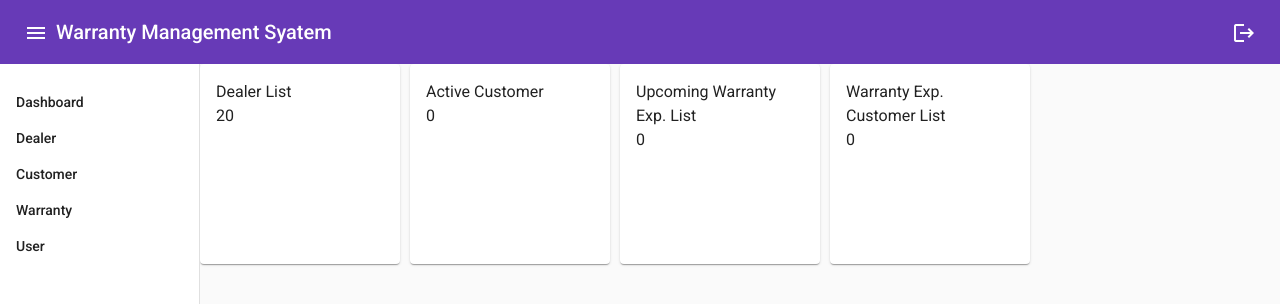
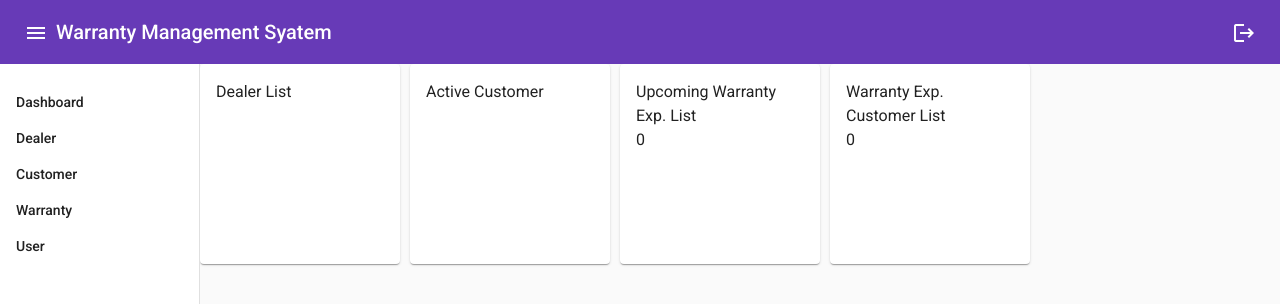
Before and after one commit to altafbaba/WarrantyManagement, an Angular app: page /Dashboard in a window 1280 px wide. Shown: the top 304 px of the page. Built offline with nearby package versions, Linux system fonts and the light colour scheme; no server answers.

Commit message:
chk point

```diff
--- /dev/null
+++ b/src/app/auth/dashboard/dashboard.service.ts
@@ -0,0 +1,16 @@
+import { HttpClient } from '@angular/common/http';
+import { Injectable } from '@angular/core';
+import { environment } from 'src/environments/environment';
+
+@Injectable({
+  providedIn: 'root',
+})
+export class DashboardService {
+  private baseUrl = environment.serverUrl;
+
+  constructor(private _http: HttpClient) {}
+
+  getDashboard() {
+    return this._http.get(`${this.baseUrl}/dashboard`);
+  }
+}
--- /dev/null
+++ b/src/app/core/DTO/DTO.types.ts
@@ -0,0 +1,4 @@
+export interface IDTO {
+  isError: boolean;
+  data: any;
+}
--- a/src/app/dashboard/dashboard.component.html
+++ b/src/app/dashboard/dashboard.component.html
@@ -1,6 +1,12 @@
 <div style="display: flex; gap: 10px">
-  <app-dashboard-card title="Dealer List" [count]="20"></app-dashboard-card>
-  <app-dashboard-card title="Active Customer"></app-dashboard-card>
+  <app-dashboard-card
+    title="Dealer List"
+    [count]="data?.assets.assetStatusCount.IN_POOL"
+  ></app-dashboard-card>
+  <app-dashboard-card
+    title="Active Customer"
+    [count]="data?.users.totalUsers"
+  ></app-dashboard-card>
   <app-dashboard-card title="Upcoming Warranty Exp. List"></app-dashboard-card>
 
   <app-dashboard-card title="Warranty Exp. Customer List"></app-dashboard-card>
--- a/src/app/dashboard/dashboard.component.ts
+++ b/src/app/dashboard/dashboard.component.ts
@@ -1,5 +1,8 @@
 import { Component, OnInit } from '@angular/core';
 import { FormGroup } from '@angular/forms';
+import { DashboardService } from '../auth/dashboard/dashboard.service';
+import { IDashboard } from '../auth/dashboard/dashboard.types';
+import { IDTO } from '../core/DTO/DTO.types';
 
 @Component({
   selector: 'app-dashboard',
@@ -7,7 +10,12 @@ import { FormGroup } from '@angular/forms';
   styleUrls: ['./dashboard.component.scss'],
 })
 export class DashboardComponent implements OnInit {
-  constructor() {}
+  data: IDashboard;
+  constructor(private _dashboardService: DashboardService) {}
 
-  ngOnInit(): void {}
+  ngOnInit(): void {
+    this._dashboardService.getDashboard().subscribe((val: IDTO) => {
+      this.data = val.data;
+    });
+  }
 }
```
Also changed, not shown: src/app/auth/dashboard/dashboard.types.ts (added, +34 -0 lines).
